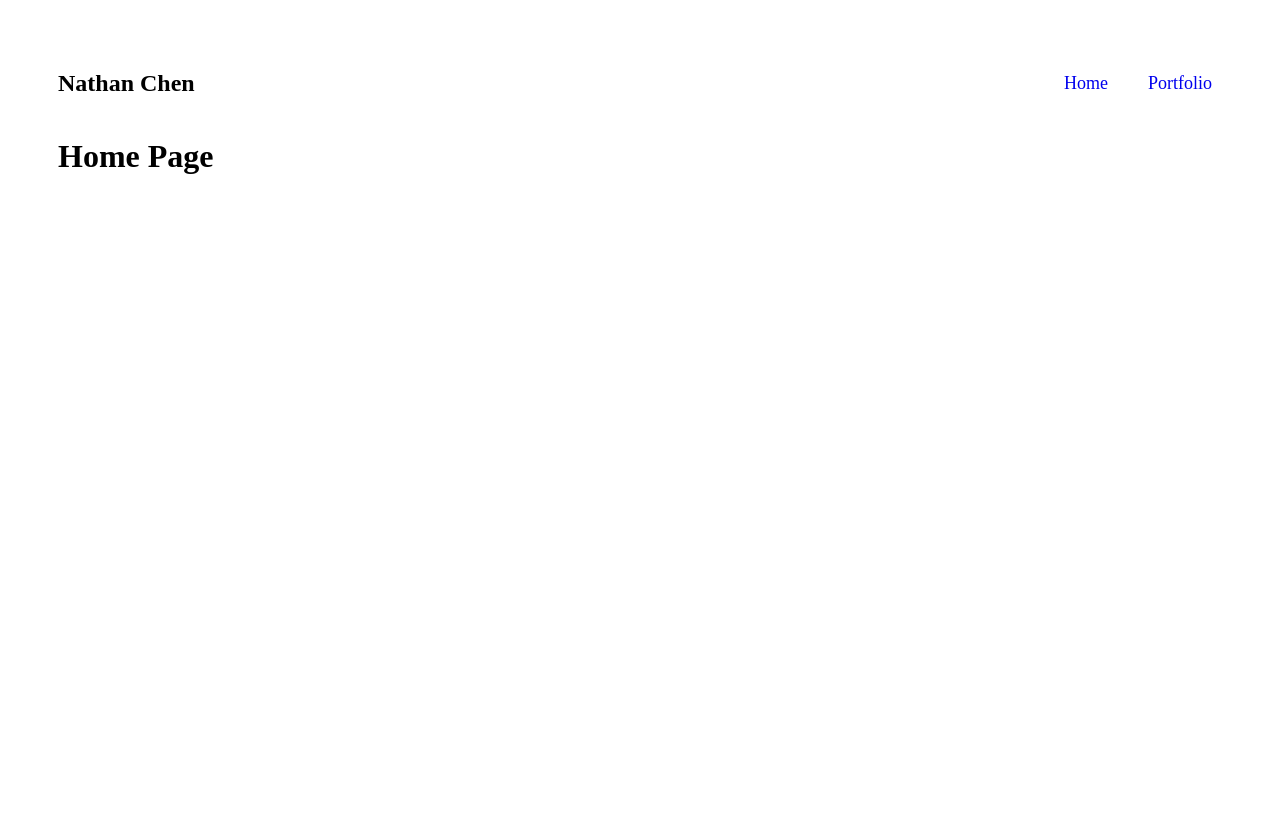
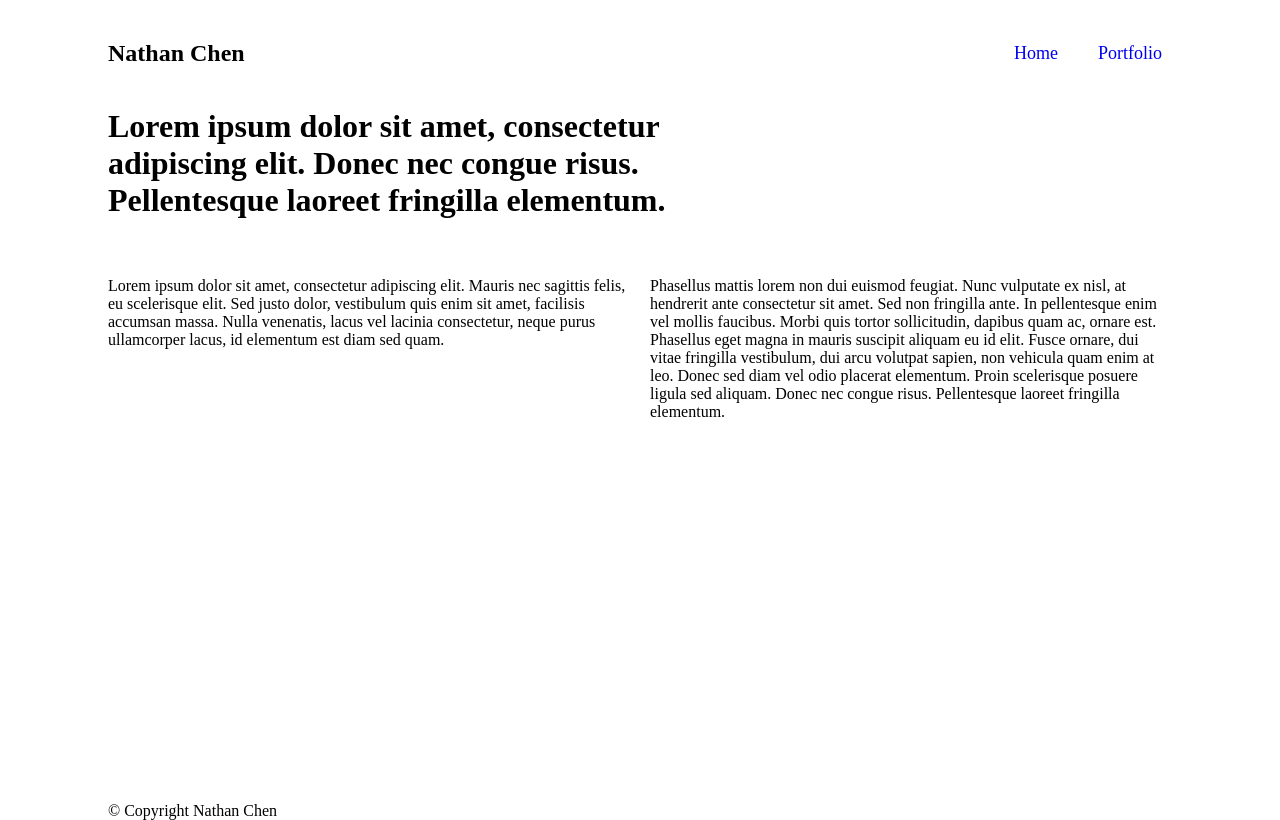
Before and after one commit to codechennerator/react-profile, a React (Create React App) app: page / in a window 1280 px wide. Built offline with nearby package versions, Linux system fonts and the light colour scheme.

Commit message:
sticky footer

```diff
--- /dev/null
+++ b/public/index.css
@@ -0,0 +1,3 @@
+html, body, #root{
+    height: 100%;
+}
--- a/public/index.html
+++ b/public/index.html
@@ -20,6 +20,7 @@
       Learn how to configure a non-root public URL by running `npm run build`.
     -->
     <title>Nathan Chen</title>
+    <link rel="stylesheet" href="./index.css">
   </head>
   <body>
     <noscript>
--- a/src/App.js
+++ b/src/App.js
@@ -1,12 +1,20 @@
 import React, { Component } from 'react';
 import { BrowserRouter as Router, Route, Switch } from 'react-router-dom';
 import { Home, Portfolio } from "./pages";
-import { Nav } from "./components";
+import { Nav, Footer } from "./components";
 
+const appStyle = {
+  "display": "grid",
+  "margin": "20px 100px 0px 100px",
+  "minHeight": "100%",
+  "gridTemplateRows": "1fr auto",
+  "gridTemplateColumns": "100%"
+}
 class App extends Component {
   render() {
     return (
-      <div className="App" style = {{"display": "grid", "gridGap": "20px", "margin": "50px"}}>
+      <div className="App" style = {appStyle}>
+
         <Router>
           <div className = "router">
             <Nav />
@@ -16,6 +24,7 @@ class App extends Component {
             </Switch>
           </div>
         </Router>
+        <Footer />
       </div>
     );
   }
--- /dev/null
+++ b/src/components/Footer/Footer.js
@@ -0,0 +1,13 @@
+import React, { Component } from "react";
+
+class Footer extends Component{
+    render(){
+        return(
+            <footer className = "footer">
+                &copy; Copyright Nathan Chen
+            </footer>
+        )
+    }
+}
+
+export default Footer;
--- a/src/components/Nav/Nav.js
+++ b/src/components/Nav/Nav.js
@@ -1,4 +1,5 @@
 import React, { Component } from "react";
+import { Link } from 'react-router-dom';
 import './Nav.css';
 class Nav extends Component{
     render(){
@@ -7,8 +8,8 @@ class Nav extends Component{
                 <div className = "header">
                     <h2>Nathan Chen</h2>
                 </div>
-                <a href = "/" className = "navitem">Home</a>
-                <a href = "/portfolio" className = "navitem">Portfolio</a>
+                <Link to = "/" className = "navitem">Home</Link>
+                <Link to = "/portfolio" className = "navitem">Portfolio</Link>
             </nav>
         )
     }
--- a/src/components/index.js
+++ b/src/components/index.js
@@ -1 +1,2 @@
 export { default as Nav } from "./Nav/Nav.js";
+export { default as Footer } from "./Footer/Footer.js";
--- /dev/null
+++ b/src/pages/Home/Home.css
@@ -0,0 +1,24 @@
+
+.content{
+    display: grid;
+    grid-template-areas:
+        "intro1"
+        "intro2";
+
+    grid-template-rows: auto 1fr;
+    grid-gap: 20px
+}
+.intro1{
+
+    grid-area: intro1;
+}
+.intro2{
+    grid-area: intro2;
+    grid-column-end: 3;
+    display: grid;
+    grid-gap: 20px;
+    grid-template-columns: repeat(auto-fit, minmax(300px, 1fr));
+}
+.i2-item{
+    display: block;
+}
--- a/src/pages/Home/Home.js
+++ b/src/pages/Home/Home.js
@@ -1,9 +1,15 @@
 import React, { Component } from 'react';
-
+import './Home.css';
 class Home extends Component{
   render(){
     return (
-        <h1>Home Page</h1>
+      <div className= "content">
+        <h1 className="intro1">Lorem ipsum dolor sit amet, consectetur adipiscing elit. Donec nec congue risus. Pellentesque laoreet fringilla elementum.</h1>
+        <div className = "intro2">
+            <p className="i2-item">Lorem ipsum dolor sit amet, consectetur adipiscing elit. Mauris nec sagittis felis, eu scelerisque elit. Sed justo dolor, vestibulum quis enim sit amet, facilisis accumsan massa. Nulla venenatis, lacus vel lacinia consectetur, neque purus ullamcorper lacus, id elementum est diam sed quam. </p>
+            <p className="i2-item">Phasellus mattis lorem non dui euismod feugiat. Nunc vulputate ex nisl, at hendrerit ante consectetur sit amet. Sed non fringilla ante. In pellentesque enim vel mollis faucibus. Morbi quis tortor sollicitudin, dapibus quam ac, ornare est. Phasellus eget magna in mauris suscipit aliquam eu id elit. Fusce ornare, dui vitae fringilla vestibulum, dui arcu volutpat sapien, non vehicula quam enim at leo. Donec sed diam vel odio placerat elementum. Proin scelerisque posuere ligula sed aliquam. Donec nec congue risus. Pellentesque laoreet fringilla elementum.</p>
+        </div>
+      </div>
     );
   }
 }
```
